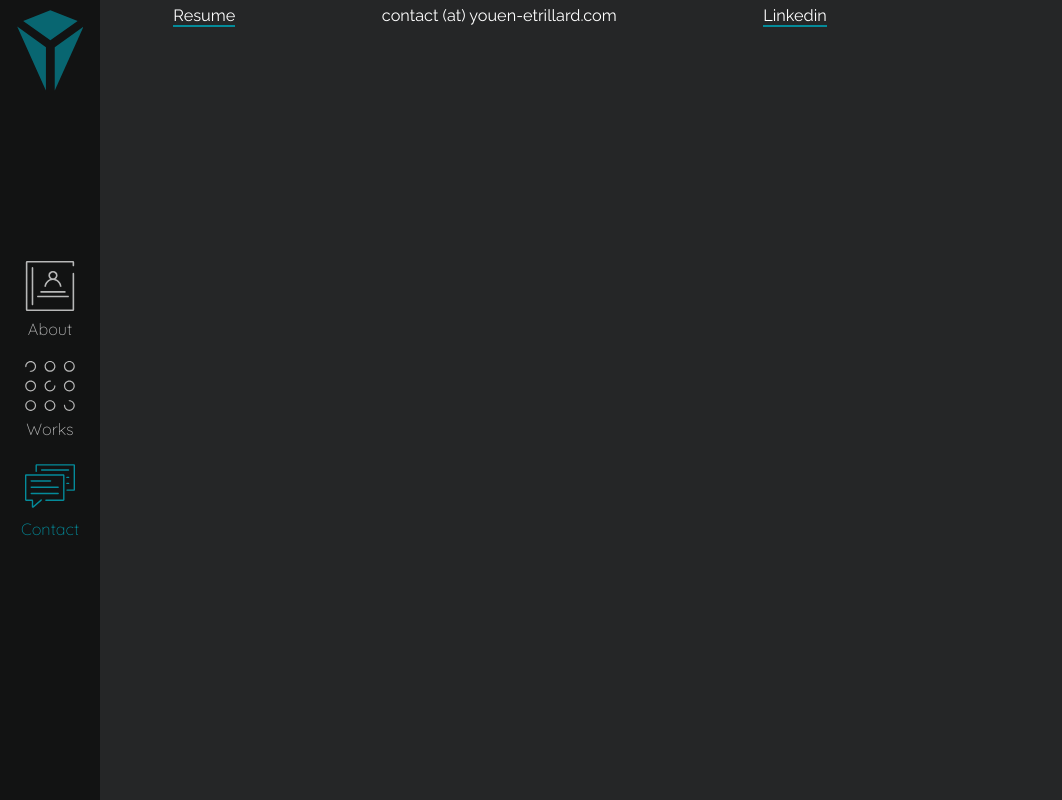
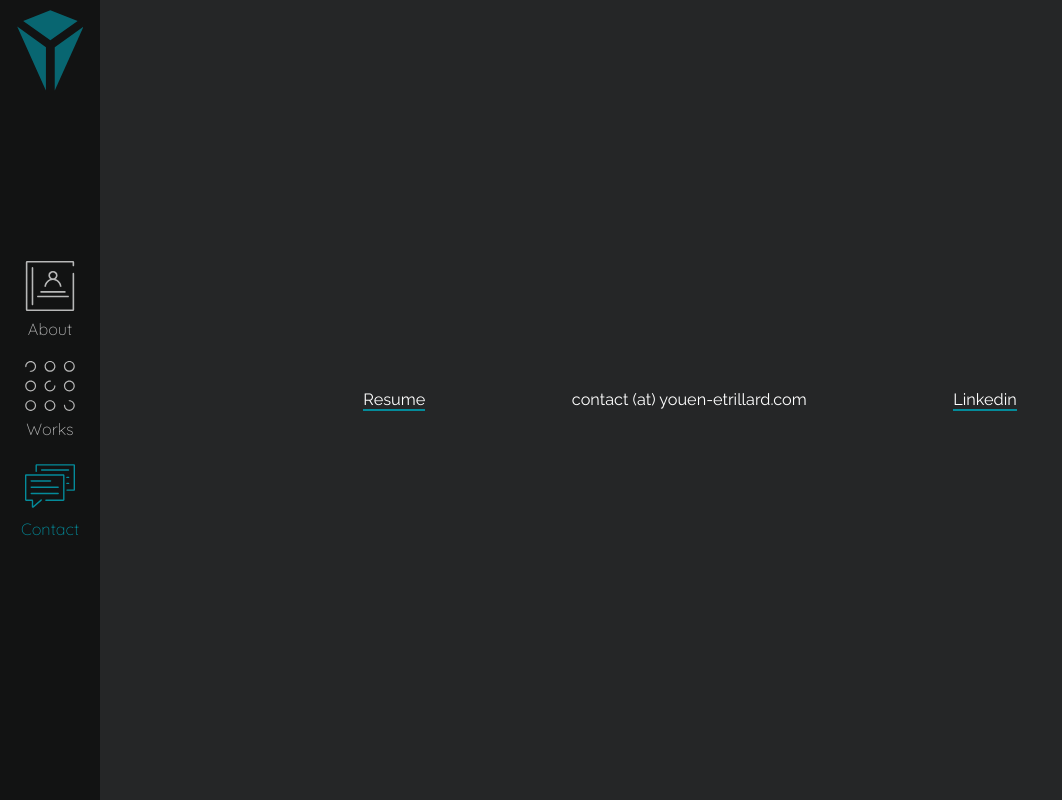
Before and after one commit to YouenEtrillard/pf-nuxt, a Nuxt app: page /contact in a window 1280 px wide. Shown: the whole page, without its empty margins (0-1062 px from the left). Built offline with nearby package versions, Linux system fonts and the light colour scheme.

Commit message:
fix contact centering and add title to img (same as alt atm)

```diff
--- a/components/Facts.vue
+++ b/components/Facts.vue
@@ -13,6 +13,7 @@
               :class="$style.factImg"
               :src="`unsplash${fact.image.data.url}`"
               :alt="fact.picture_alt"
+              :title="fact.picture_alt"
             />
           </a>
           <template v-else>
@@ -21,6 +22,7 @@
               :class="$style.factImg"
               :src="`unsplash${fact.image.data.url}`"
               :alt="fact.picture_alt"
+              :title="fact.picture_alt"
             />
           </template>
           <p v-if="fact.credit && fact.credit !== ''" :class="$style.credit">
--- a/pages/contact.vue
+++ b/pages/contact.vue
@@ -24,12 +24,13 @@ export default {};
 
 <style module lang="scss">
 .contactMeans {
-  margin: 0;
+  align-items: center;
   display: flex;
+  flex-wrap: wrap;
   justify-content: space-around;
+  margin: 0 auto;
+  max-width: 80rem;
   width: 100%;
-  max-width: 80rem;
-  flex-wrap: wrap;
 
   li {
     list-style-type: none;
```
